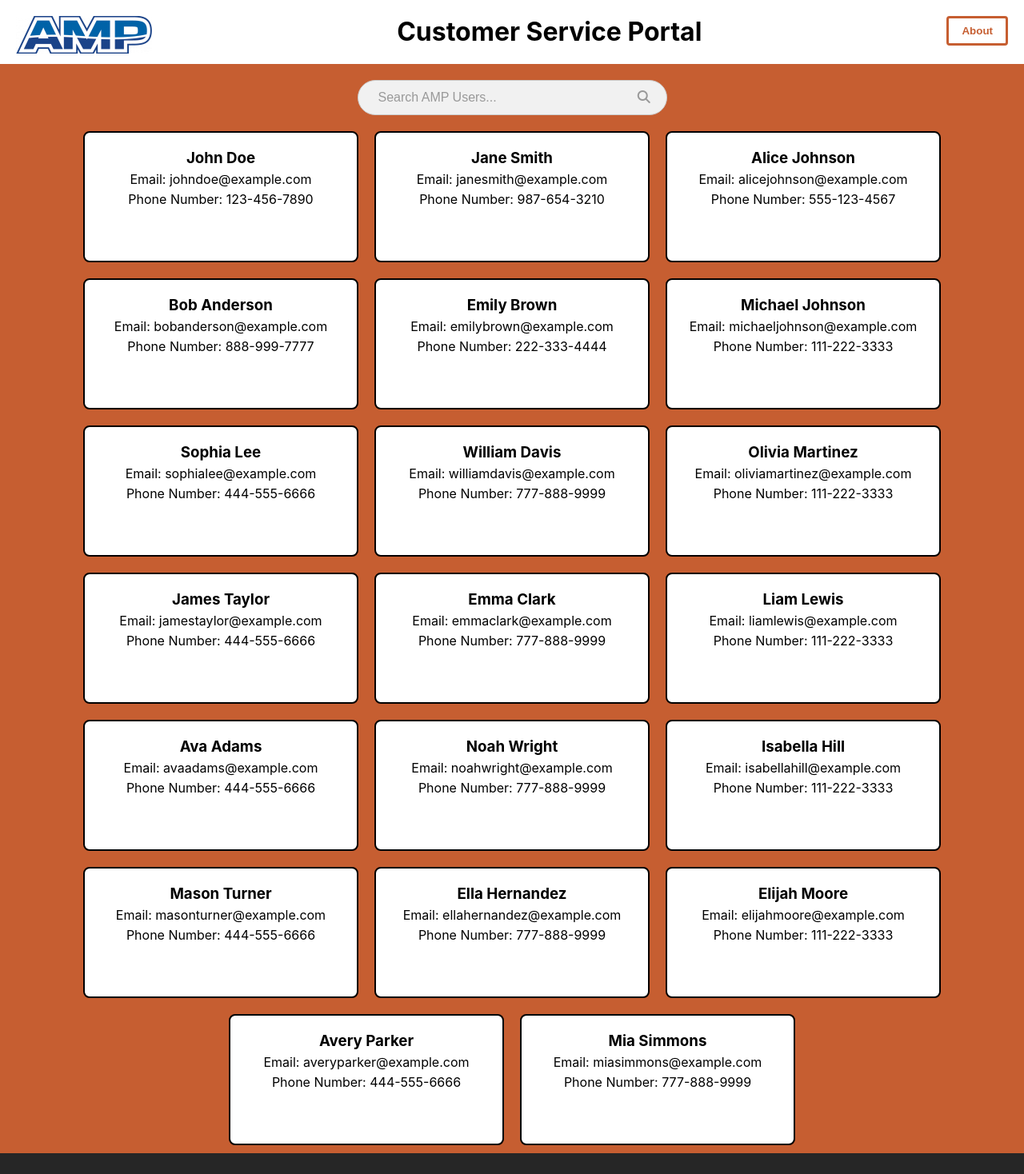
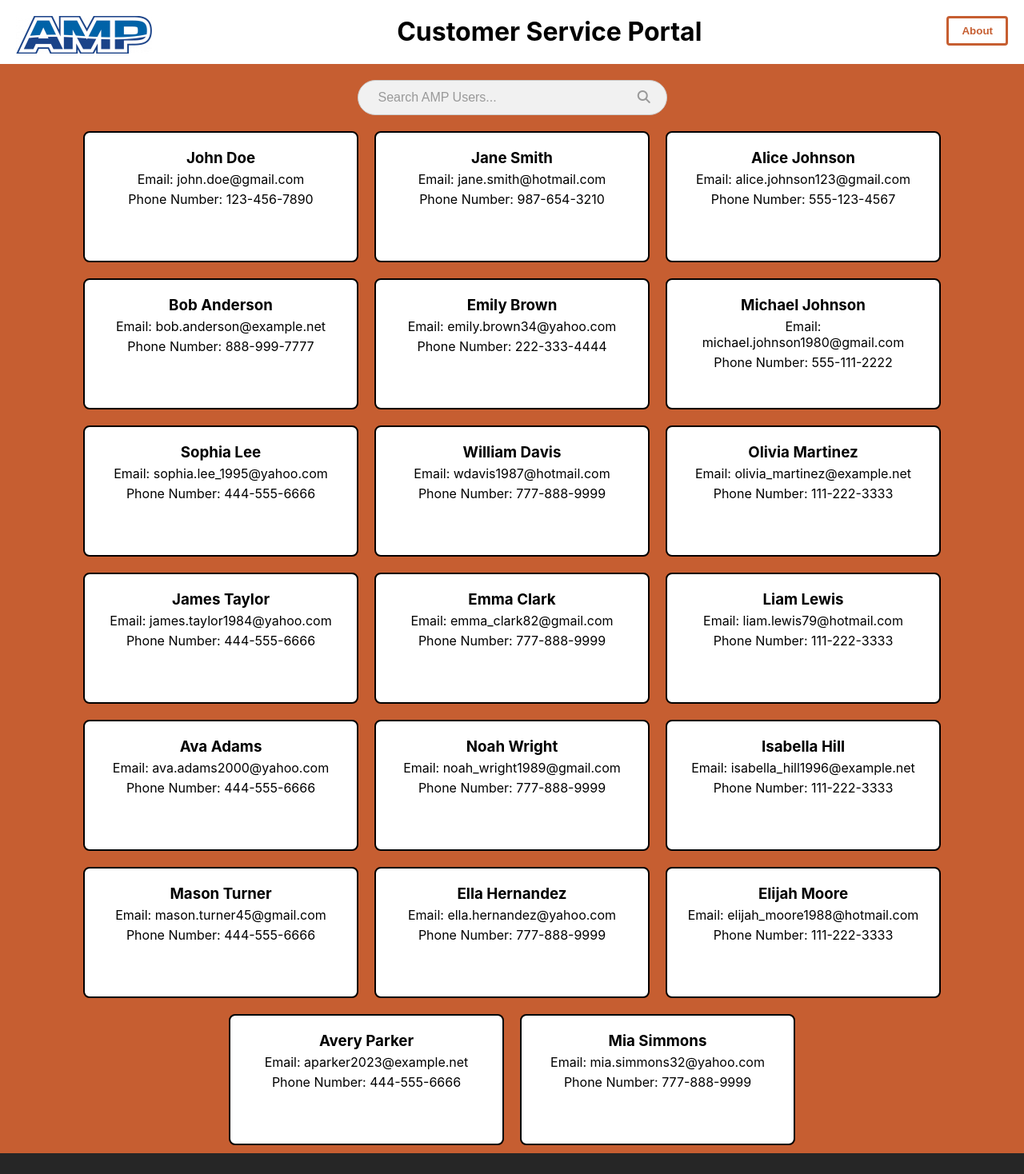
Before and after one commit to glwo/CSR-Front-End, a React (Create React App) app in the folder my-app/: page / in a window 1280 px wide. Shown: the top 1468 px of the page at 80% size. Built offline with nearby package versions, Linux system fonts and the light colour scheme.

Commit message:
added errors and refactored seeds

```diff
--- a/my-app/src/features/EditAccount/EditAccountModal.css
+++ b/my-app/src/features/EditAccount/EditAccountModal.css
@@ -56,6 +56,13 @@
   color: white; /* Text color on hover */
 }
 
+.error-list ul{
+  color: red;
+}
+
+.error {
+  color: red;
+}
 
 
 /* Add any other necessary styles for the modal here */
--- a/my-app/src/features/EditAccount/EditAccountModal.js
+++ b/my-app/src/features/EditAccount/EditAccountModal.js
@@ -5,6 +5,9 @@ const EditAccountModal = ({ user, onSave, onClose }) => {
   const [name, setName] = useState('');
   const [email, setEmail] = useState('');
   const [phoneNumber, setPhoneNumber] = useState('');
+  const [nameError, setNameError] = useState('');
+  const [emailError, setEmailError] = useState('');
+  const [phoneError, setPhoneError] = useState('');
 
   useEffect(() => {
     // Update the local state whenever the selectedUser prop changes
@@ -15,7 +18,37 @@ const EditAccountModal = ({ user, onSave, onClose }) => {
     }
   }, [user]);
 
+  const validateInputs = () => {
+    let isValid = true;
+    setNameError('');
+    setEmailError('');
+    setPhoneError('');
+
+    // Validate name
+    if (name.length > 40) {
+      setNameError('Name should not exceed 40 characters.');
+      isValid = false;
+    }
+
+    // Validate email
+    const emailRegex = /^[^\s@]+@[^\s@]+\.[^\s@]+$/;
+    if (!email.match(emailRegex)) {
+      setEmailError('Invalid email format.');
+      isValid = false;
+    }
+
+    // Validate phone number
+    const phoneRegex = /^\d{3}-\d{3}-\d{4}$/;
+    if (!phoneNumber.match(phoneRegex)) {
+      setPhoneError('Invalid phone number. Format should be 123-456-7890.');
+      isValid = false;
+    }
+
+    return isValid;
+  };
+
   const handleSave = () => {
+    if (validateInputs()) {
       const updatedUser = {
         ...user,
         name,
@@ -23,6 +56,7 @@ const EditAccountModal = ({ user, onSave, onClose }) => {
         phoneNumber,
       };
       onSave(updatedUser);
+    }
   };
 
   // If user is not available, return null to prevent rendering the modal
@@ -34,6 +68,15 @@ const EditAccountModal = ({ user, onSave, onClose }) => {
     <div className="modal-overlay">
       <div className="modal-content">
         <h2>Edit Account</h2>
+        {nameError || emailError || phoneError ? (
+          <div className="error-list">
+            <ul>
+              {nameError && <li>{nameError}</li>}
+              {emailError && <li>{emailError}</li>}
+              {phoneError && <li>{phoneError}</li>}
+            </ul>
+          </div>
+        ) : null}
         <div>
           <label>
             Name:
@@ -54,9 +97,8 @@ const EditAccountModal = ({ user, onSave, onClose }) => {
         </div>
         <div className="modal-buttons">
           <button onClick={handleSave}>Save</button>
-          {/* <button onClick={onClose}>Cancel</button> */}
+          <button onClick={onClose}>Cancel</button>
         </div>
-        <button onClick={onClose}>Cancel</button>
       </div>
     </div>
   );
--- a/my-app/src/features/Users/usersSlice.js
+++ b/my-app/src/features/Users/usersSlice.js
@@ -5,7 +5,7 @@ const initialState = {
     {
       id: 1,
       name: 'John Doe',
-      email: 'johndoe@example.com',
+      email: 'john.doe@gmail.com',
       phoneNumber: '123-456-7890',
       subscriptions: [
         {
@@ -32,7 +32,7 @@ const initialState = {
     {
       id: 2,
       name: 'Jane Smith',
-      email: 'janesmith@example.com',
+      email: 'jane.smith@hotmail.com',
       phoneNumber: '987-654-3210',
       subscriptions: [
         {
@@ -57,7 +57,7 @@ const initialState = {
     {
       id: 3,
       name: 'Alice Johnson',
-      email: 'alicejohnson@example.com',
+      email: 'alice.johnson123@gmail.com',
       phoneNumber: '555-123-4567',
       subscriptions: [],
       purchaseHistory: [],
@@ -65,7 +65,7 @@ const initialState = {
     {
       id: 4,
       name: 'Bob Anderson',
-      email: 'bobanderson@example.com',
+      email: 'bob.anderson@example.net',
       phoneNumber: '888-999-7777',
       subscriptions: [
         {
@@ -83,7 +83,7 @@ const initialState = {
     {
       id: 5,
       name: 'Emily Brown',
-      email: 'emilybrown@example.com',
+      email: 'emily.brown34@yahoo.com',
       phoneNumber: '222-333-4444',
       subscriptions: [
         {
@@ -107,8 +107,8 @@ const initialState = {
     {
       id: 6,
       name: 'Michael Johnson',
-      email: 'michaeljohnson@example.com',
-      phoneNumber: '111-222-3333',
+      email: 'michael.johnson1980@gmail.com',
+      phoneNumber: '555-111-2222',
       subscriptions: [
         {
           id: 5,
@@ -131,7 +131,7 @@ const initialState = {
     {
       id: 7,
       name: 'Sophia Lee',
-      email: 'sophialee@example.com',
+      email: 'sophia.lee_1995@yahoo.com',
       phoneNumber: '444-555-6666',
       subscriptions: [],
       purchaseHistory: [
@@ -145,7 +145,7 @@ const initialState = {
     {
       id: 8,
       name: 'William Davis',
-      email: 'williamdavis@example.com',
+      email: 'wdavis1987@hotmail.com',
       phoneNumber: '777-888-9999',
       subscriptions: [
         {
@@ -163,7 +163,7 @@ const initialState = {
     {
       id: 9,
       name: 'Olivia Martinez',
-      email: 'oliviamartinez@example.com',
+      email: 'olivia_martinez@example.net',
       phoneNumber: '111-222-3333',
       subscriptions: [],
       purchaseHistory: [],
@@ -171,7 +171,7 @@ const initialState = {
     {
       id: 10,
       name: 'James Taylor',
-      email: 'jamestaylor@example.com',
+      email: 'james.taylor1984@yahoo.com',
       phoneNumber: '444-555-6666',
       subscriptions: [],
       purchaseHistory: [],
@@ -179,7 +179,7 @@ const initialState = {
     {
       id: 11,
       name: 'Emma Clark',
-      email: 'emmaclark@example.com',
+      email: 'emma_clark82@gmail.com',
       phoneNumber: '777-888-9999',
       subscriptions: [
         {
@@ -197,7 +197,7 @@ const initialState = {
     {
       id: 12,
       name: 'Liam Lewis',
-      email: 'liamlewis@example.com',
+      email: 'liam.lewis79@hotmail.com',
       phoneNumber: '111-222-3333',
       subscriptions: [
         {
@@ -221,7 +221,7 @@ const initialState = {
     {
       id: 13,
       name: 'Ava Adams',
-      email: 'avaadams@example.com',
+      email: 'ava.adams2000@yahoo.com',
       phoneNumber: '444-555-6666',
       subscriptions: [],
       purchaseHistory: [],
@@ -229,7 +229,7 @@ const initialState = {
     {
       id: 14,
       name: 'Noah Wright',
-      email: 'noahwright@example.com',
+      email: 'noah_wright1989@gmail.com',
       phoneNumber: '777-888-9999',
       subscriptions: [
         {
@@ -253,7 +253,7 @@ const initialState = {
     {
       id: 15,
       name: 'Isabella Hill',
-      email: 'isabellahill@example.com',
+      email: 'isabella_hill1996@example.net',
       phoneNumber: '111-222-3333',
       subscriptions: [],
       purchaseHistory: [],
@@ -261,7 +261,7 @@ const initialState = {
     {
       id: 16,
       name: 'Mason Turner',
-      email: 'masonturner@example.com',
+      email: 'mason.turner45@gmail.com',
       phoneNumber: '444-555-6666',
       subscriptions: [
         {
@@ -285,7 +285,7 @@ const initialState = {
     {
       id: 17,
       name: 'Ella Hernandez',
-      email: 'ellahernandez@example.com',
+      email: 'ella.hernandez@yahoo.com',
       phoneNumber: '777-888-9999',
       subscriptions: [],
       purchaseHistory: [],
@@ -293,7 +293,7 @@ const initialState = {
     {
       id: 18,
       name: 'Elijah Moore',
-      email: 'elijahmoore@example.com',
+      email: 'elijah_moore1988@hotmail.com',
       phoneNumber: '111-222-3333',
       subscriptions: [
         {
@@ -311,20 +311,11 @@ const initialState = {
     {
       id: 19,
       name: 'Avery Parker',
-      email: 'averyparker@example.com',
+      email: 'aparker2023@example.net',
       phoneNumber: '444-555-6666',
       subscriptions: [
         {
           id: 12,
-          vehicle: {
-            make: 'Harley-Davidson',
-            model: 'Road King',
-            licensePlate: 'CZA789',
-            status: 'active',
-          },
-        },
-        {
-          id: 13,
           vehicle: {
             make: 'Harley-Davidson',
             model: 'Road King',
@@ -338,7 +329,7 @@ const initialState = {
     {
       id: 20,
       name: 'Mia Simmons',
-      email: 'miasimmons@example.com',
+      email: 'mia.simmons32@yahoo.com',
       phoneNumber: '777-888-9999',
       subscriptions: [],
       purchaseHistory: [
--- a/my-app/src/features/VehicleSubscriptions/VehicleSubscriptionsModal.css
+++ b/my-app/src/features/VehicleSubscriptions/VehicleSubscriptionsModal.css
@@ -96,9 +96,9 @@
     margin-bottom: 10px;
   }
 
-  /* .modal-buttons button {
-    margin-bottom: 10px;
-  } */
+  .modal-buttons button {
+    margin-bottom: 15px;
+  }
 
   .transferSubDiv{
     display: flex;
```
Also changed, not shown: my-app/src/features/VehicleSubscriptions/VehicleSubscriptionsModal.js (+55 -5 lines). Lines whose indentation alone changed are shown as unchanged.
